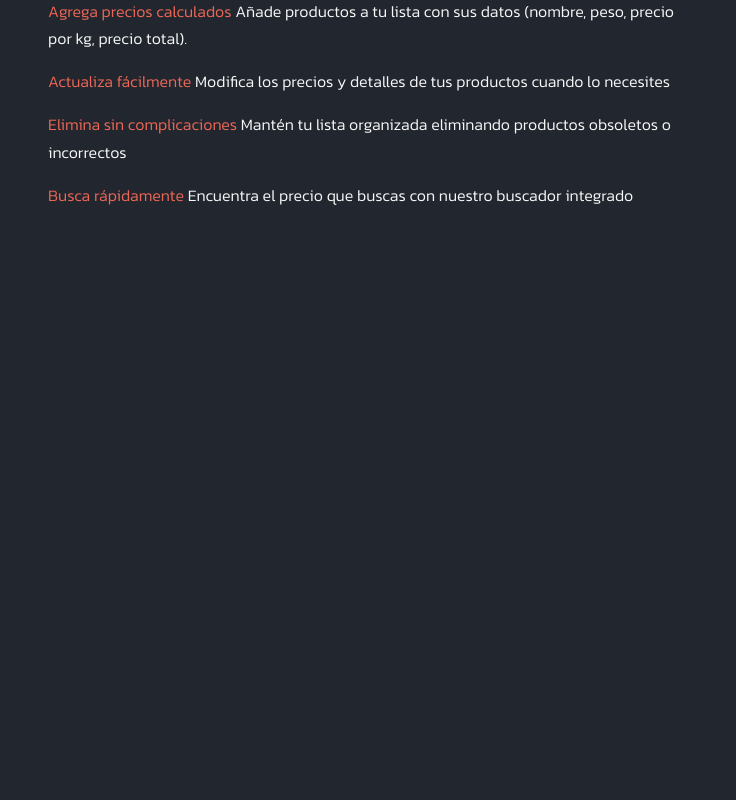
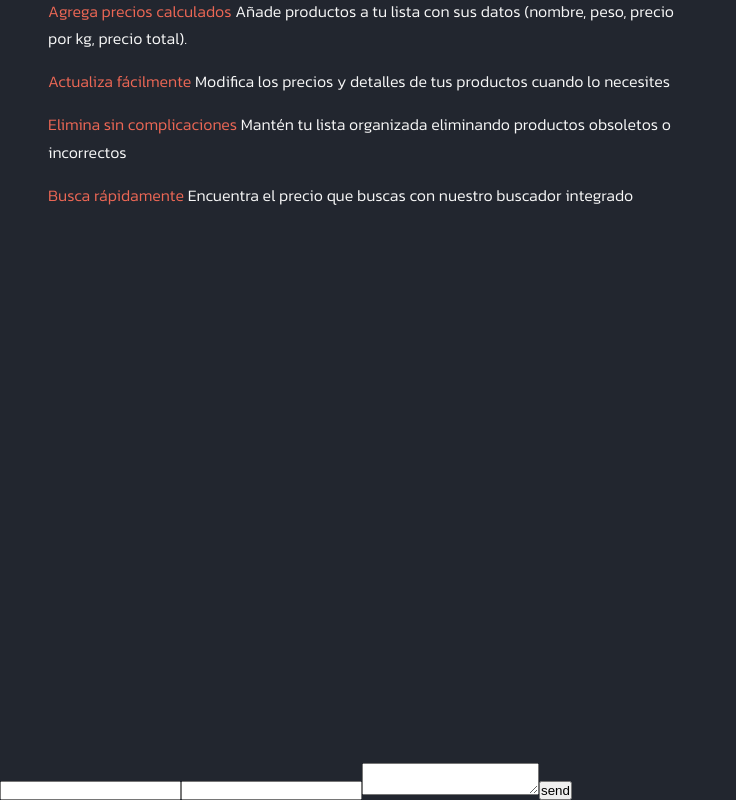
Before and after one commit to AriasFederico/summit., a React (Vite) app: page / in a window 1280 px wide. Shown: the part 1919-2719 px from the top of the page, without its empty margins (0-736 px from the left). Built offline with nearby package versions, Linux system fonts and the light colour scheme.

Commit message:
añadiendo api de form

```diff
--- a/src/pages/Home/components/FormMessage/FormMessage.jsx
+++ b/src/pages/Home/components/FormMessage/FormMessage.jsx
@@ -2,6 +2,19 @@ import './FormMessage.css';
 
 export const FormMessage = () => {
   return (
-    <div></div>
+    <div>
+      <form action="https://getform.io/f/adrydrqa"
+      method='POST'
+      encType='multipart/form-data'
+      >
+
+        <input type="text" name='name' />
+        <input type="email" name='email' />
+        <textarea name="message" id=""></textarea>
+
+        <button type='submit'>send</button>
+
+      </form>
+    </div>
   );
 };
```
